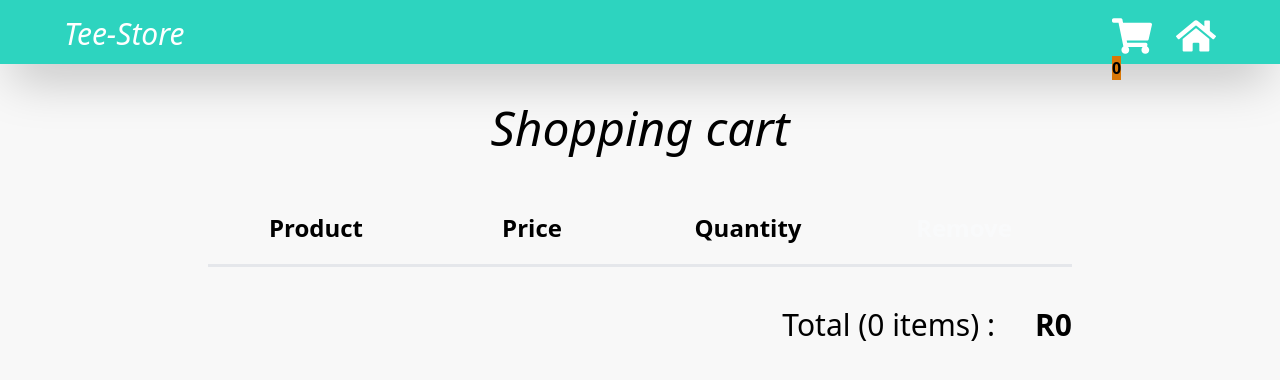
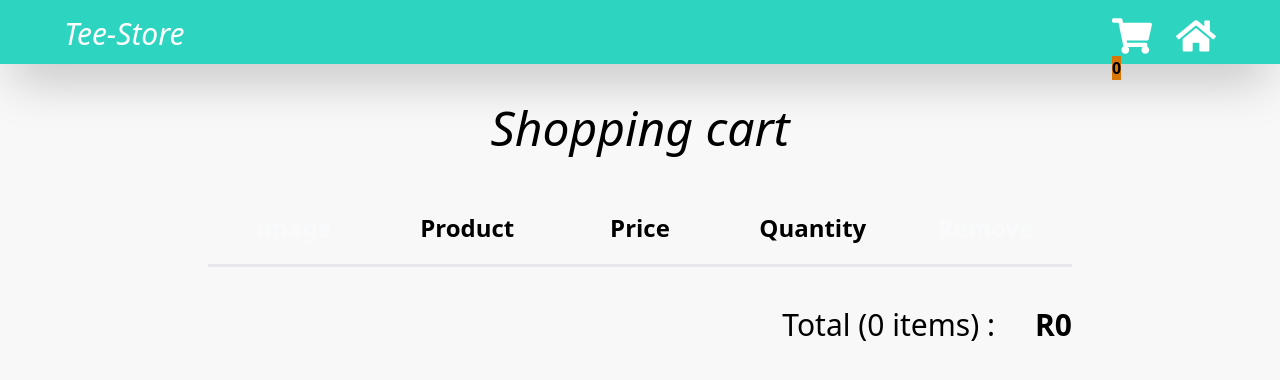
Before and after one commit to tanzila-abedin/tee-store, a React (Vite) app: page /cart in a window 1280 px wide. Shown: the top 380 px of the page. Built offline with nearby package versions, Linux system fonts and the light colour scheme.

Commit message:
Add image to items in cartpage

```diff
--- a/src/components/CartItem.jsx
+++ b/src/components/CartItem.jsx
@@ -21,7 +21,8 @@ const CartItem = ({ details }) => {
   console.log(product);
   return (
     <>
-      <div className="grid grid-cols-4 text-center py-10">
+      <div className="grid grid-cols-5 text-center py-10">
+        <img src={product.image} className="h-12 w-12 items-center" />
         <p className=" text-teal-400 font-medium text-lg">{product.title}</p>
         <p className="text-lg">R {product.price}</p>
         <div className="grid grid-cols-3 gap-0 m-0">
--- a/src/pages/products/Cart.jsx
+++ b/src/pages/products/Cart.jsx
@@ -10,7 +10,8 @@ const Cart = () => {
   return (
     <div className="mx-52">
       <h3 className="text-center text-5xl m-10 italic">Shopping cart</h3>
-      <div className="grid grid-cols-4 text-center py-5 text-2xl font-semibold border-b-[1px] border-gray-200">
+      <div className="grid grid-cols-5 text-center py-5 text-2xl font-semibold border-b-[1px] border-gray-200">
+        <h4 className="text-gray-50">image</h4>
         <h4>Product</h4>
         <h4>Price</h4>
         <h4>Quantity</h4>
```
